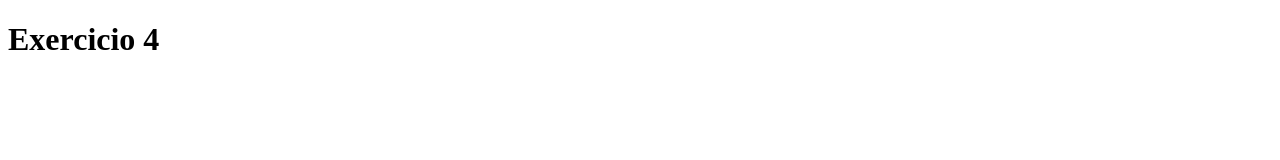
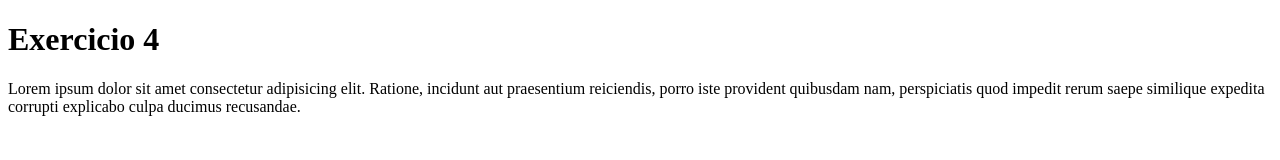
Before and after one commit to cluberjay/exercicio4, a plain HTML site: page index.html in a window 1280 px wide. Drawn offline with Linux system fonts and the light colour scheme.

Commit message:
Enviando o paragrafo 1

```diff
--- a/index.html
+++ b/index.html
@@ -8,5 +8,6 @@
     </head>
     <body>
         <h1>Exercicio 4</h1>
+        <p>Lorem ipsum dolor sit amet consectetur adipisicing elit. Ratione, incidunt aut praesentium reiciendis, porro iste provident quibusdam nam, perspiciatis quod impedit rerum saepe similique expedita corrupti explicabo culpa ducimus recusandae.</p>
     </body>
 </html>
```
